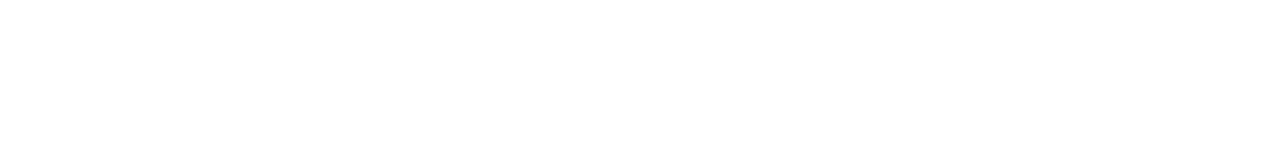
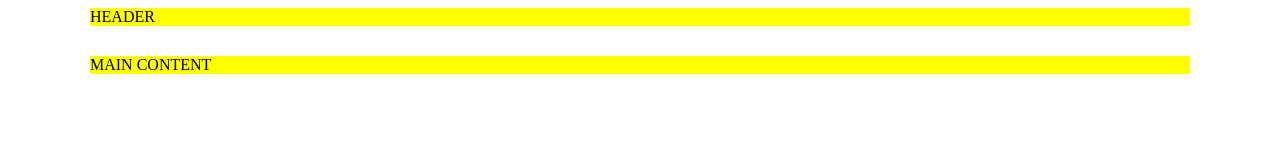
Before and after one commit to linajja/6-smoothies, a website: page index.html in a window 1280 px wide. Drawn offline with Linux system fonts and the light colour scheme.

Commit message:
base structer

```diff
--- a/css/base/reset.css
+++ /dev/null
@@ -1,2 +0,0 @@
-@import ".base/reset.css";
-@import "./components/button.css";
--- a/css/main.css
+++ b/css/main.css
@@ -0,0 +1,37 @@
+@import "./base/reset.css";
+@import "./components/button.css";
+@import "./components/font-awesome.min.css";
+
+body {
+  display: flex;
+  height: 100vh;
+  flex-direction: column;
+  gap: 30px;
+  justify-content: flex-start;
+  align-items: center;
+}
+.container {
+  width: 100%;
+  background-color: yellow;
+}
+
+@media (min-width: 480px) {
+  .container {
+    width: 360px;
+  }
+}
+@media (min-width: 780px) {
+  .container {
+    width: 660px;
+  }
+}
+@media (min-width: 1000px) {
+  .container {
+    width: 900px;
+  }
+}
+@media (min-width: 1200px) {
+  .container {
+    width: 1100px;
+  }
+}
--- a/index.html
+++ b/index.html
@@ -5,9 +5,15 @@
     <meta http-equiv="X-UA-Compatible" content="IE=edge">
     <meta name="viewport" content="width=device-width, initial-scale=1.0">
     <title>Smoothies</title>
+    <link rel="stylesheet" href="./css/main.css">
 
 </head>
 <body>
-
+    <header class="container">
+      HEADER
+    </header>
+    <main class="container">
+        MAIN CONTENT
+    </main>
 </body>
 </html>
```
Also changed, not shown: css/components/button.css (added).
